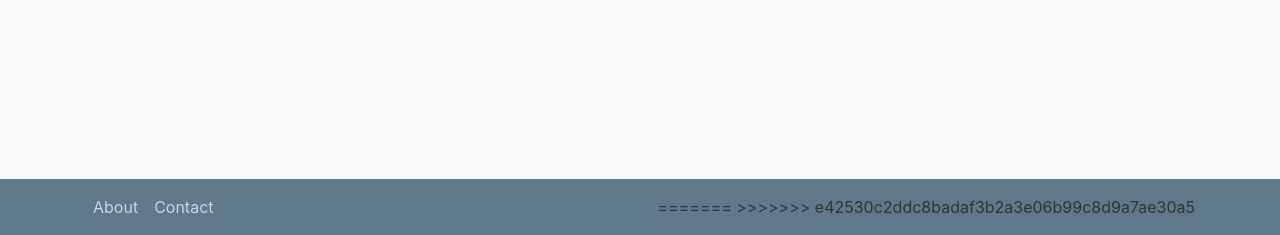
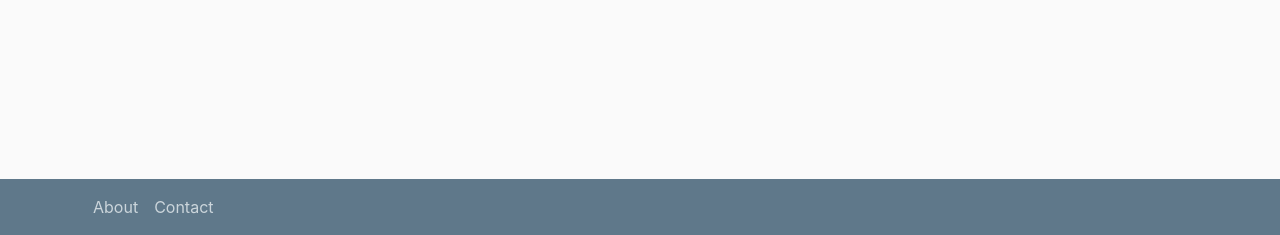
Before and after one commit to Cristian-Castillo/Verve-Slug-Tutor, a Django app: template sourceCode/web1/blog/templates/blog/knowledge.html in a window 1280 px wide. Shown: the part 565-800 px from the top of the page. Run offline with Django 3.2, Linux system fonts and the light colour scheme; the template is opened without the code that fills it, so the values that code supplies are empty; some libraries are stand-ins or nearby versions.

Commit message:
fix from merge issue

```diff
--- a/sourceCode/web1/blog/templates/blog/knowledge.html
+++ b/sourceCode/web1/blog/templates/blog/knowledge.html
@@ -133,6 +133,10 @@
               <a class="nav-item nav-link" href="{% url 'blog-about' %}">About</a>
               <a class="nav-item nav-link" href="{% url 'blog-contact' %}">Contact</a>
             </div>
+          </div>
+        </div>
+      </nav>
+    </header>
 
     <!-- Optional JavaScript -->
     <!-- jQuery first, then Popper.js, then Bootstrap JS -->
@@ -209,10 +213,10 @@
       // })
 
 
-<<<<<<< HEAD
+
     </script>
   </body>
-=======
+
 </body>
->>>>>>> e42530c2ddc8badaf3b2a3e06b99c8d9a7ae30a5
+
 </html>
```
Also changed, not shown: sourceCode/web1/db.sqlite3.
